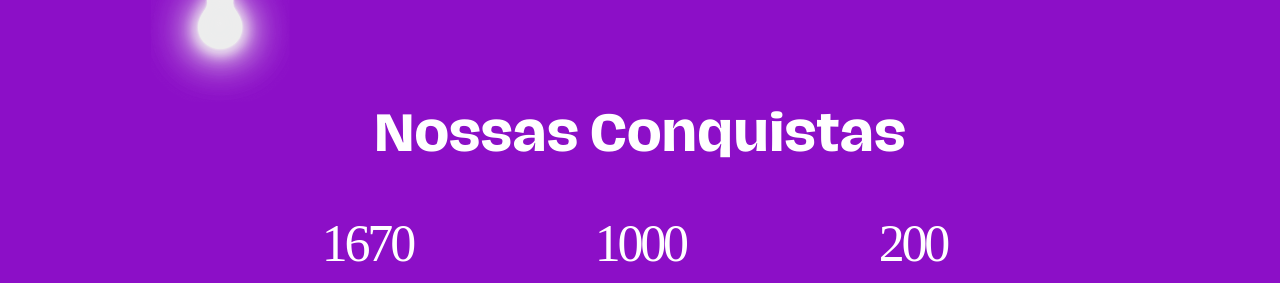
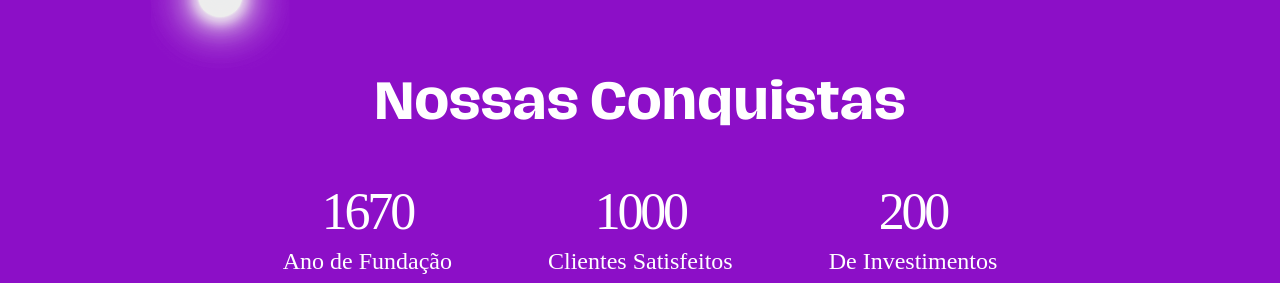
Before and after one commit to johannDeLaCruz/lummus_productions, a React (Vite) app: page / in a window 1280 px wide. Shown: the part 2465-2748 px from the top of the page. Built offline with nearby package versions, Linux system fonts and the light colour scheme.

Commit message:
feat(global): :construction: add more framer animations

```diff
--- a/src/components/AboutUs.jsx
+++ b/src/components/AboutUs.jsx
@@ -20,10 +20,10 @@ const AboutUs = ({ sectionName }) => {
           justifyContent={"space-evenly"}
           spacing={5}
           alignItems={"center"}
-          pt={8}
+          pt={4}
         >
           <AnimatedStack isInView={isInView} spacing={3} ref={ref}>
-            <AnimatedTypography variant="h2" component={motion.h2}>
+            <AnimatedTypography variant="h2" component={motion.h2} >
               Conheça a Lummus!
             </AnimatedTypography>
             <AnimatedTypography
--- a/src/components/Bio.jsx
+++ b/src/components/Bio.jsx
@@ -1,3 +1,4 @@
+import { motion } from 'framer-motion';
 import Box from "@mui/material/Box";
 import Stack from "@mui/material/Stack";
 import Card from "@mui/material/Card";
@@ -6,22 +7,36 @@ import Typography from "@mui/material/Typography";
 import CeoAvatar from "./CeoAvatar";
 import CardHeader from "@mui/material/CardHeader";
 import CardContent from "@mui/material/CardContent";
+import { useInView } from "framer-motion";
+import { useRef } from "react";
+import AnimatedStack from "./AnimatedStack";
+import AnimatedTypography from "./AnimatedTypography";
 
 const Bio = () => {
+  const ref = useRef(null);
+  const isInView = useInView(ref, { once: true, amount: 0.4 });
+
   return (
     <Box component={"section"} sx={{ position: "relative" }}>
       <Container maxWidth={"xl"}>
-        <Stack
+        <AnimatedStack
           direction={{ xxs: "column", md: "row" }}
           alignItems={"center"}
           justifyContent={"space-between"}
           spacing={6}
           px={{ md: 4, lg: 12 }}
           py={12}
+          ref={ref}
+          isInView={isInView}
         >
-          <Typography variant="h2" maxWidth={"6ch"} textAlign={"center"}>
+          <AnimatedTypography
+            variant="h2"
+            maxWidth={"6ch"}
+            textAlign={"center"}
+            component={motion.h2}
+          >
             Let&lsquo;s create something amazing together!
-          </Typography>
+          </AnimatedTypography>
           <Card
             sx={{
               padding: 2,
@@ -100,7 +115,7 @@ const Bio = () => {
               </Stack>
             </CardContent>
           </Card>
-        </Stack>
+        </AnimatedStack>
       </Container>
     </Box>
   );
--- a/src/components/CallToAction.jsx
+++ b/src/components/CallToAction.jsx
@@ -1,20 +1,30 @@
 import Box from "@mui/material/Box";
-import Stack from "@mui/material/Stack";
+import AnimatedTypography from "./AnimatedTypography";
+import AnimatedStack from "./AnimatedStack";
 import Container from "@mui/material/Container";
-import Typography from "@mui/material/Typography";
+import { motion, useInView } from "framer-motion";
+import { useRef } from "react";
 
 function CallToAction() {
+  const ref = useRef(null);
+  const isInView = useInView(ref, { once: true, amount: 0.4 });
+
   return (
     <Box py={6} pt={{ md: 24 }} pb={{ md: 8 }} component={"section"}>
       <Container maxWidth={"xl"}>
-        <Stack textAlign={"center"} spacing={4}>
-          <Typography variant="h2">
+        <AnimatedStack
+          textAlign={"center"}
+          spacing={4}
+          isInView={isInView}
+          ref={ref}
+        >
+          <AnimatedTypography variant="h2" component={motion.h2}>
             Eleve o seu negócio para outro nível
-          </Typography>
-          <Typography variant="body2">
+          </AnimatedTypography>
+          <AnimatedTypography variant="body2" component={motion.p}>
             Encontre os nossos experts e eleve a sua marca
-          </Typography>
-        </Stack>
+          </AnimatedTypography>
+        </AnimatedStack>
       </Container>
     </Box>
   );
--- a/src/components/ContactUs.jsx
+++ b/src/components/ContactUs.jsx
@@ -1,7 +1,6 @@
 import Box from "@mui/material/Box";
 import Stack from "@mui/material/Stack";
 import Container from "@mui/material/Container";
-import Typography from "@mui/material/Typography";
 import Card from "@mui/material/Card";
 import CardContent from "@mui/material/CardContent";
 import CardMedia from "@mui/material/CardMedia";
@@ -14,6 +13,10 @@ import TelegramIcon from "@mui/icons-material/Telegram";
 import Icon from "./Icon";
 import LampImg from "./LampImg";
 import { PropTypes } from "prop-types";
+import { motion, useInView } from "framer-motion";
+import { useRef } from "react";
+import AnimatedTypography from "./AnimatedTypography";
+import AnimatedStack from "./AnimatedStack";
 
 const contactUsIcons = [
   EmailIcon,
@@ -24,6 +27,9 @@ const contactUsIcons = [
 ];
 
 const ContactUs = ({ sectionName }) => {
+  const ref = useRef(null);
+  const isInView = useInView(ref, { once: true, amount: 0.4 });
+
   return (
     <Box
       sx={{
@@ -48,13 +54,22 @@ const ContactUs = ({ sectionName }) => {
             }}
           >
             <CardContent sx={{ py: 6, px: { xxs: 2, sm: 6 } }}>
-              <Stack spacing={4} textAlign={{ xxs: "center", md: "start" }}>
-                <Typography variant="h2" maxWidth={"8ch"}>
+              <AnimatedStack
+                spacing={4}
+                textAlign={{ xxs: "center", md: "start" }}
+                ref={ref}
+                isInView={isInView}
+              >
+                <AnimatedTypography
+                  variant="h2"
+                  maxWidth={"8ch"}
+                  component={motion.h2}
+                >
                   Começe já a sua jornada criativa!
-                </Typography>
-                <Typography variant="body2">
+                </AnimatedTypography>
+                <AnimatedTypography variant="body2" component={motion.p}>
                   Unleash the power of modern advertising.
-                </Typography>
+                </AnimatedTypography>
                 <Stack
                   direction={"row"}
                   spacing={1}
@@ -67,7 +82,7 @@ const ContactUs = ({ sectionName }) => {
                     </IconButton>
                   ))}
                 </Stack>
-              </Stack>
+              </AnimatedStack>
             </CardContent>
             <CardMedia
               component="img"
--- a/src/components/HeroSection.jsx
+++ b/src/components/HeroSection.jsx
@@ -13,7 +13,7 @@ import { verticalPopChildren } from "../utils/animationVariants";
 
 const HeroSection = ({ sectionName }) => {
   const ref = useRef(null);
-  const isInView = useInView(ref, { once: true, treshold: 0.5 });
+  const isInView = useInView(ref, { once: true, amount: 0.4 });
 
   return (
     <Box
--- a/src/components/Milestones.jsx
+++ b/src/components/Milestones.jsx
@@ -1,6 +1,7 @@
 import Box from "@mui/material/Box";
 import Stack from "@mui/material/Stack";
 import AnimatedTypography from "./AnimatedTypography";
+import AnimatedStack from "./AnimatedStack";
 import Container from "@mui/material/Container";
 import List from "@mui/material/List";
 import ListItemText from "@mui/material/ListItemText";
@@ -9,6 +10,7 @@ import LampImg from "./LampImg";
 import Counter from "./Counter";
 import { useRef } from "react";
 import { useInView } from "framer-motion";
+import { motion } from "framer-motion";
 
 const Milestones = () => {
   const milestonesList = [
@@ -36,18 +38,19 @@ const Milestones = () => {
       pb={12}
     >
       <Container maxWidth={"xl"}>
-        <Stack
-          spacing={0}
-          alignItems={{ xxs: "center", md: "start" }}
-          px={12}
-          ref={ref}
-        >
+        <Stack spacing={0} alignItems={{ xxs: "center", md: "start" }} px={12}>
           <LampImg height={200} />
-          <Stack spacing={4} alignItems={"center"} alignSelf={"center"}>
+          <AnimatedStack
+            spacing={4}
+            alignItems={"center"}
+            alignSelf={"center"}
+            ref={ref}
+            isInView={isInView}
+          >
             <AnimatedTypography
               variant="h2"
               textAlign={"center"}
-              isInView={isInView}
+              component={motion.h2}
             >
               Nossas Conquistas
             </AnimatedTypography>
@@ -84,7 +87,7 @@ const Milestones = () => {
                 </ListItem>
               ))}
             </List>
-          </Stack>
+          </AnimatedStack>
         </Stack>
       </Container>
     </Box>
--- a/src/components/Portfolio.jsx
+++ b/src/components/Portfolio.jsx
@@ -13,7 +13,7 @@ import { motion } from "framer-motion";
 
 const Portfolio = ({ sectionName }) => {
   const ref = useRef(null);
-  const isInView = useInView(ref, { once: true, threshold: 0.5 });
+  const isInView = useInView(ref, { once: true, amount: 0.4  });
   return (
     <Box component={"section"} pb={8} id={sectionName}>
       <Container maxWidth={"xl"}>
--- a/src/components/Services.jsx
+++ b/src/components/Services.jsx
@@ -48,7 +48,7 @@ const Services = ({ sectionName }) => {
   ];
 
   const ref = useRef(null);
-  const isInView = useInView(ref, { once: true, treshold: 0.5 });
+  const isInView = useInView(ref, { once: true, amount: 0.4 });
 
   return (
     <Box
--- a/src/components/Testimonials.jsx
+++ b/src/components/Testimonials.jsx
@@ -2,11 +2,15 @@ import { PropTypes } from "prop-types";
 import Box from "@mui/material/Box";
 import Stack from "@mui/material/Stack";
 import Container from "@mui/material/Container";
-import Typography from "@mui/material/Typography";
+import AnimatedTypography from "./AnimatedTypography";
+import AnimatedStack from "./AnimatedStack";
 import Rating from "@mui/material/Rating";
 import Avatar from "@mui/material/Avatar";
 import TestimonialCard from "./TestimonialCard";
 import LampImg from "./LampImg";
+import { useInView } from "framer-motion";
+import { useRef } from "react";
+import { motion } from "framer-motion";
 
 const Testimonials = ({ sectionName }) => {
   const testimonialsItems = [
@@ -36,6 +40,9 @@ const Testimonials = ({ sectionName }) => {
     },
   ];
 
+  const ref = useRef(null);
+  const isInView = useInView(ref, { once: true, amount: 0.4 });
+
   return (
     <Box
       sx={{ backgroundColor: "primary.main", color: "primary.contrastText" }}
@@ -45,22 +52,28 @@ const Testimonials = ({ sectionName }) => {
       <Container maxWidth="xl">
         <Stack spacing={0} alignItems={"center"}>
           <LampImg height={200} />
-          <Stack spacing={4} textAlign={"center"}>
-            <Typography variant="h2">
+          <AnimatedStack
+            spacing={4}
+            textAlign={"center"}
+            isInView={isInView}
+            ref={ref}
+          >
+            <AnimatedTypography variant="h2" component={motion.h2}>
               Ouça o que os nossos clientes têm a dizer!
-            </Typography>
-            <Typography variant="body2">
+            </AnimatedTypography>
+            <AnimatedTypography variant="body2" component={motion.p}>
               Check out what our satisfied clients have to say about our
               services.
-            </Typography>
-          </Stack>
+            </AnimatedTypography>
+          </AnimatedStack>
         </Stack>
-        <Stack
+        <AnimatedStack
           direction={{ xxs: "column", md: "row" }}
           spacing={6}
           py={{ xxs: 8, md: 2 }}
           justifyContent={"center"}
           alignItems={"center"}
+          isInView={isInView}
         >
           {testimonialsItems.map((item, index) => (
             <TestimonialCard
@@ -78,7 +91,7 @@ const Testimonials = ({ sectionName }) => {
               }}
             />
           ))}
-        </Stack>
+        </AnimatedStack>
       </Container>
     </Box>
   );
--- a/src/utils/animationVariants.js
+++ b/src/utils/animationVariants.js
@@ -4,9 +4,9 @@ export const verticalPop = {
     opacity: 1,
     y: 0,
     transition: {
-      delay: 0.5,
-      duration: 0.6,
-      staggerChildren: 0.8,
+      delay: 0.4,
+      duration: 0.5,
+      staggerChildren: 0.6,
     },
   },
 };
@@ -16,7 +16,7 @@ export const verticalPopChildren = {
     opacity: 1,
     y: 0,
     transition: {
-      duration: 0.6,
+      duration: 0.5,
     },
   },
 };
@@ -28,7 +28,7 @@ export const horizontalPop = {
   visible: {
     opacity: 1,
     transition: {
-      delay: 0.5,
+      delay: 0.4,
       duration: 0.4,
       staggerChildren: 0.3,
     },
```
Also changed, not shown: src/components/AnimatedTypography.jsx (+5 -5 lines).
